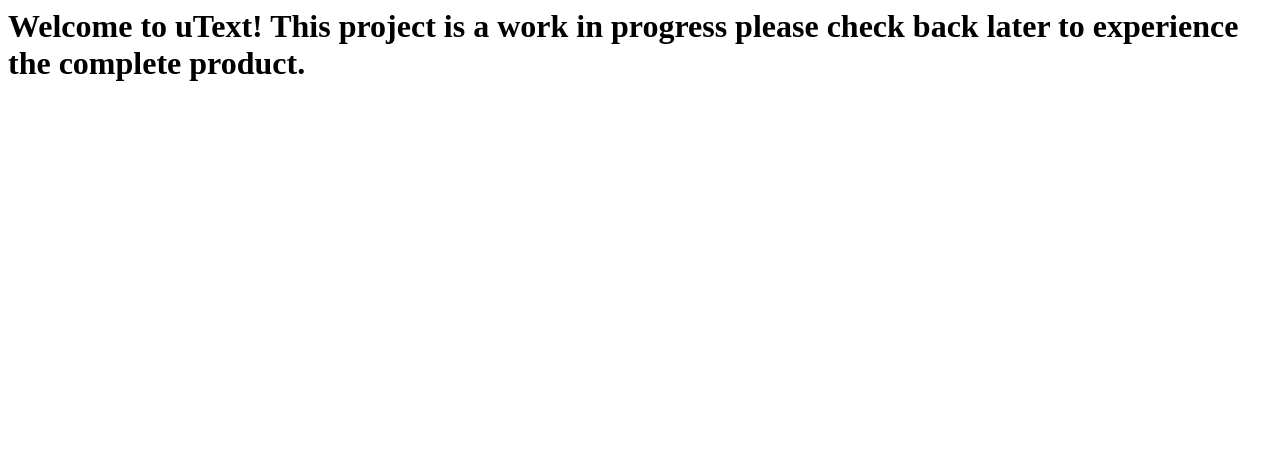
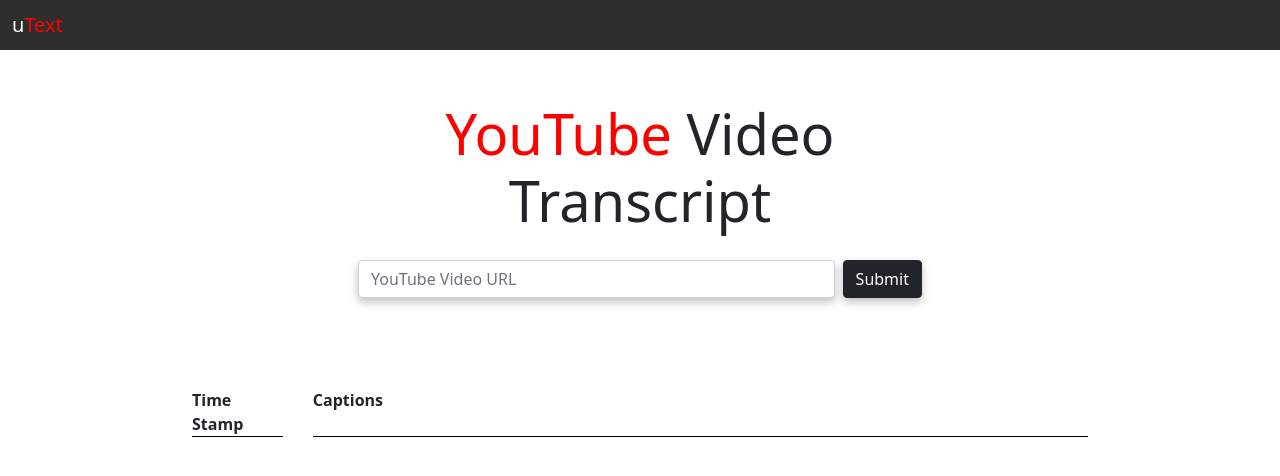
Before and after one commit to Super-BLT/SPD1.3-TERM-PROJECT, a Flask app: page / in a window 1280 px wide. Shown: the top 476 px of the page. Run offline with Flask 2, Linux system fonts and the light colour scheme.

Commit message:
homepage route now renders the index.html template.

```diff
--- a/main.py
+++ b/main.py
@@ -1,4 +1,4 @@
-from flask import Flask
+from flask import Flask, render_template
 from dotenv import load_dotenv
 import os
 
@@ -11,7 +11,7 @@ app = Flask('__main__')
 
 @app.route("/")
 def homepage():
-    return "<h1>Welcome to uText! This project is a work in progress please check back later to experience the complete product.</h1>"
+    return render_template("index.html")
 
 if __name__ == "__main__":
     app.run(debug=True)
--- a/templates/index.html
+++ b/templates/index.html
@@ -15,13 +15,6 @@
     <nav class="navbar navbar-dark" style="background-color: #2e2e2e">
       <div class="container-fluid" style="cursor: pointer;">
         <span class="navbar-brand mb-0 h1">u<span style="color: red">Text</span></span>
-        <form class="d-flex">
-          <img
-            src="https://img2.pngio.com/steak-n-shake-reg-blt-dinner-sandwiches-blt-sandwich-png-432_271.png"
-            alt="BLT sandwitch"
-            width="64px"
-          />
-        </form>
       </div>
     </nav>
     <div class="container-fluid" >
@@ -31,11 +24,12 @@
           <h1 class="display-4 text-center" >
             <span style="color: red">YouTube</span> Video Transcript
           </h1>
-          <form class="d-flex" style="margin: 26px; justify-content: center; align-items: center; filter: drop-shadow(0px 4px 4px rgba(0, 0, 0, 0.25));">
+          <form class="d-flex" style="margin: 26px; justify-content: center; align-items: center; filter: drop-shadow(0px 4px 4px rgba(0, 0, 0, 0.25));" action="{{url_for('homepage')}}">
             <input
+              name="video-url"
               class="form-control me-2"
               type="search"
-              placeholder="Search"
+              placeholder="YouTube Video URL"
               aria-label="Search"
             />
             <button class="btn btn-dark" type="submit">Submit</button>
```
